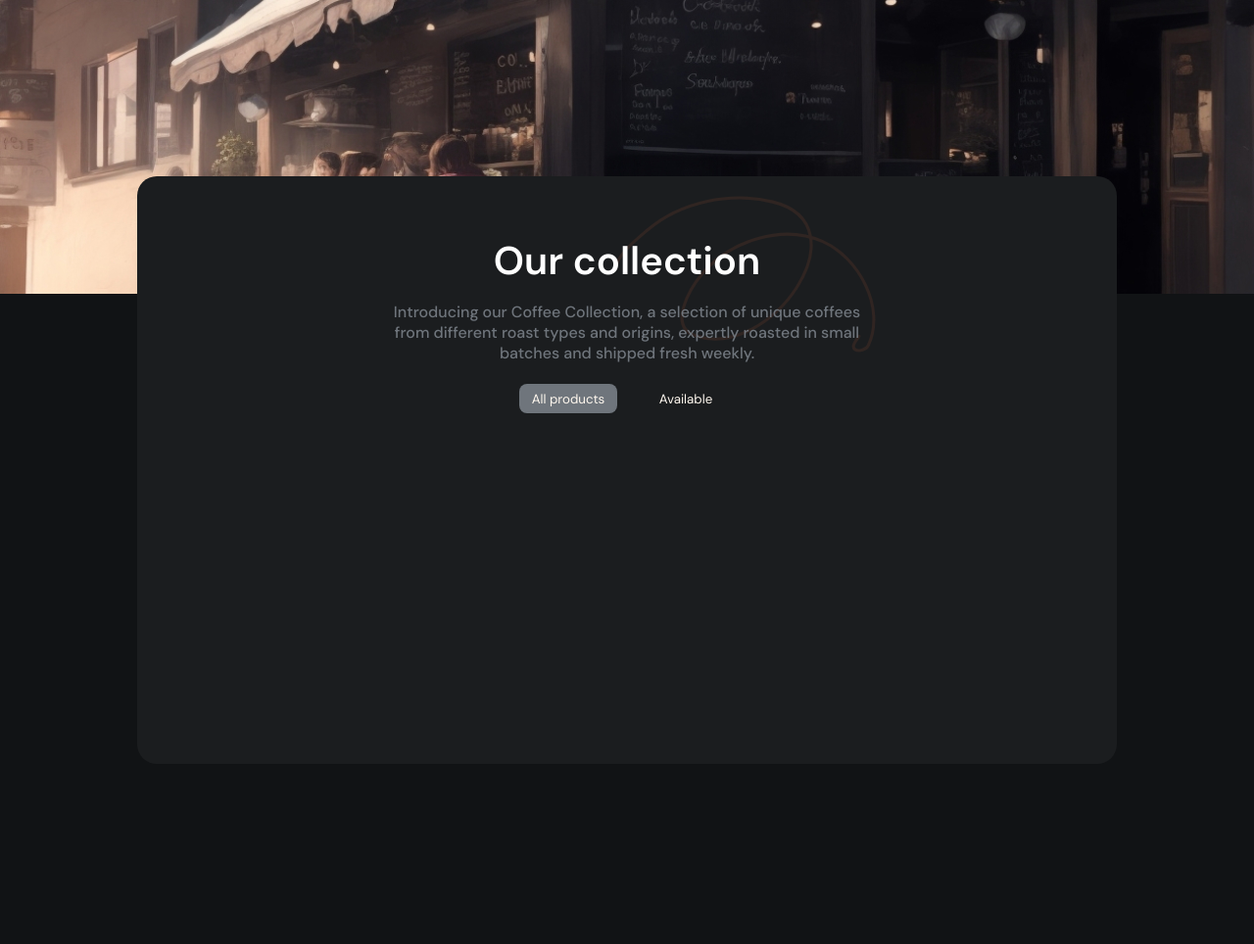
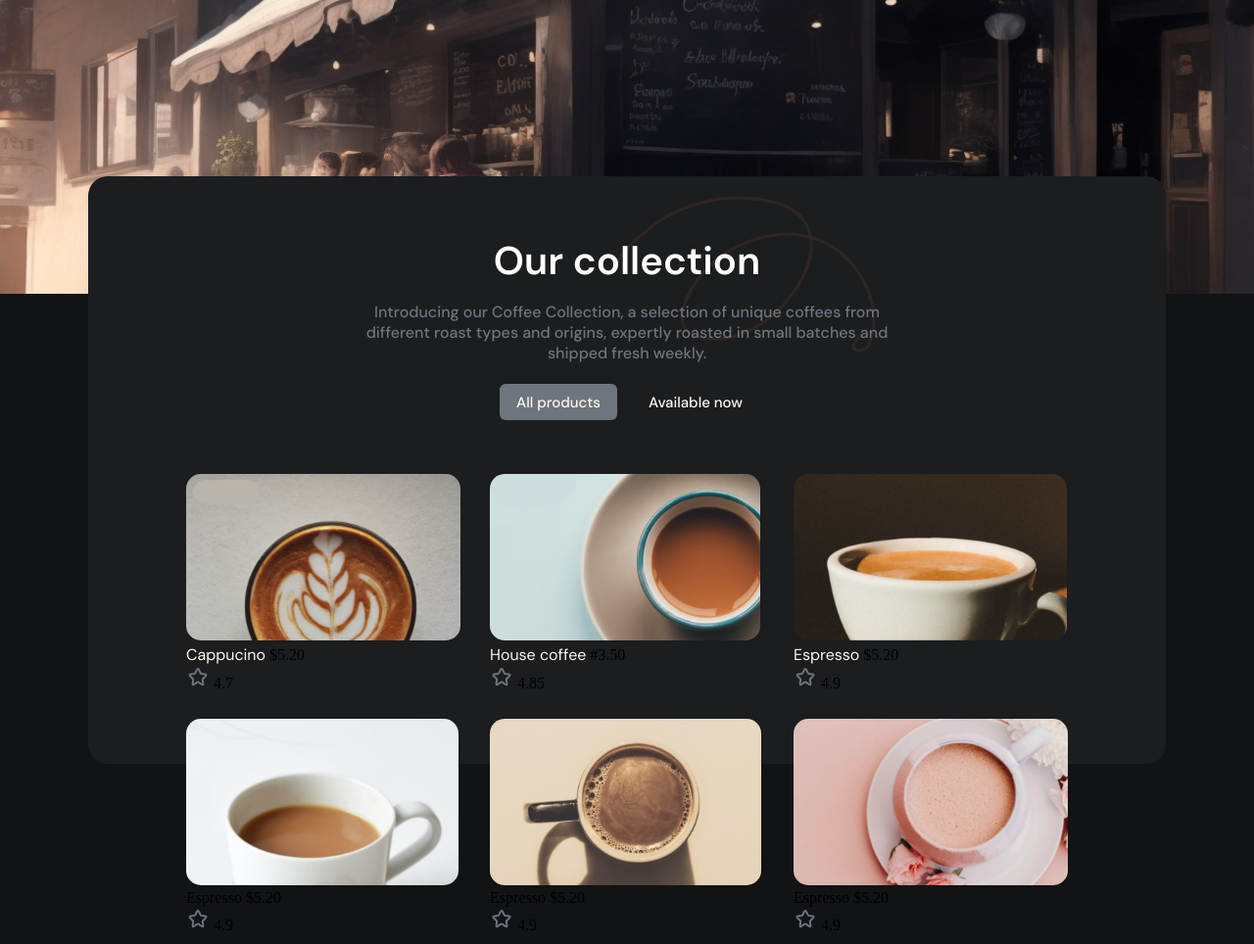
Before and after one commit to mariusboncev1/Coffeein.md-_mock-up_, a plain HTML site: page index.html in a window 1280 px wide. Shown: the whole page at 98% size. Before the commit the page ends 930 px from the top, so only its background shows below. Drawn offline with Linux system fonts and the light colour scheme.

Commit message:
19/3/2024

```diff
--- a/index.html
+++ b/index.html
@@ -25,7 +25,64 @@
             <p class="collection-p">Introducing our Coffee Collection, a selection of unique coffees from different roast types and origins, expertly roasted in small batches and shipped fresh weekly.</p>
             <div class="selection-btns">
                 <button class="all-prod-btn">All products</button>
-                <button class="available-btn">Available</button>
+                <button class="available-btn">Available now</button>
+            </div>
+
+            <div id="coffee-menu">
+                <div class="cappuccino-container">
+                    <img class="cappuccino-img" src="/assets/Screenshot 2024-03-15 204431.jpg">
+                    <div>
+                        <span class="cappuccino-title">Cappucino</span>
+                        <span class="cappuccino-price">$5.20</span>
+                    </div>
+                    <span class="cappuccino-rating"><img src="/assets/Star.svg"> 4.7</span>
+                </div>
+
+                <div class="house-coffee-container">
+                    <img class="house-coffee-img" src="/assets/Screenshot 2024-03-15 204415.jpg">
+                    <div>
+                        <span class="house-coffee-title">House coffee</span>
+                        <span class="house-coffee-price">#3.50</span>
+                    </div>
+                    <span class="house-coffee-rating"><img src="/assets/Star.svg"> 4.85</span>
+                </div>
+
+                <div class="espresso-container">
+                    <img class="espresso-img" src="/assets/Screenshot 2024-03-15 204358.jpg">
+                    <div>
+                        <span class="espresso-title">Espresso</span>
+                        <span class="espresso-price">$5.20</span>
+                    </div>
+                    <span class="espresso-rating"><img src="/assets/Star.svg"> 4.9</span>
+                </div>
+
+                <div class="latte-container">
+                    <img class="latte-img" src="/assets/Screenshot 2024-03-15 204242.jpg">
+                    <div>
+                        <span class="latte-title">Espresso</span>
+                        <span class="latte-price">$5.20</span>
+                    </div>
+                    <span class="latte-rating"><img src="/assets/Star.svg"> 4.9</span>
+                </div>
+
+                <div class="chocolate-container">
+                    <img class="chocolate-img" src="/assets/Screenshot 2024-03-15 204314.jpg">
+                    <div>
+                        <span class="chocolate-title">Espresso</span>
+                        <span class="chocolate-price">$5.20</span>
+                    </div>
+                    <span class="chocolate-rating"><img src="/assets/Star.svg"> 4.9</span>
+                </div>
+
+                <div class="valentine-container">
+                    <img class="valentine-img" src="/assets/Screenshot 2024-03-15 204339.jpg">
+                    <div>
+                        <span class="valentine-title">Espresso</span>
+                        <span class="valentine-price">$5.20</span>
+                    </div>
+                    <span class="valentine-rating"><img src="/assets/Star.svg"> 4.9</span>
+                </div>
+
             </div>
 
         </div>
--- a/style.css
+++ b/style.css
@@ -32,7 +32,7 @@ body {
     align-items: center;
     position: relative;
     bottom: 120px;
-    width: 1000px;
+    width: 1100px;
     height: 600px;
     margin-bottom: 30px;
     background-color: #1B1D1F;
@@ -76,10 +76,13 @@ body {
 .all-prod-btn, .available-btn {
     color: #FEF7EE;
     font-family: "DM Sans", sans-serif;
-    border-radius: 8px;
-    height: 30px;
-    width: 100px;
+    border-radius: 6px;
+    height: 37px;
+    width: 120px;
     border: 0;
+    cursor: pointer;
+    font-size: 15px;
+    font-weight: 500;
 }
 
 .all-prod-btn {
@@ -88,6 +91,40 @@ body {
 
 .available-btn {
     background-color: transparent;
+}
+
+
+/* ! Coffee listings */
+
+#coffee-menu {
+    margin-top: 40px;
+    width: 900px;
+    padding: 10px;
+    display: grid;
+    justify-content: space-between;
+    grid-template-rows: 250px;
+    grid-template-columns: 280px 280px 280px;
+}
+
+/* Cappuccino */
+
+.cappuccino-img, .house-coffee-img, .espresso-img, .latte-img, .chocolate-img, .valentine-img {
+    height: 170px;
+    border-radius: 15px;
+    overflow:hidden;
+    object-fit: fill;
+}
+
+.cappuccino-title, .house-coffee-title, .espresso-title {
+    color: #FEF7EE;
+    font-family: "DM Sans", sans-serif;
+}
+
+.cappuccino-price {
+
+}
+
+.cappuccino-rating {
 
 }
 
@@ -105,4 +142,8 @@ body {
         height: 100px;
     }
 
+    #coffee-menu {
+        width: 700px;
+    }
+
 }
```
Also changed, not shown: assets/Screenshot 2024-03-15 204242.jpg (added), assets/Screenshot 2024-03-15 204314.jpg (added), assets/Screenshot 2024-03-15 204339.jpg (added), assets/Screenshot 2024-03-15 204358.jpg (added), assets/Screenshot 2024-03-15 204415.jpg (added), assets/Screenshot 2024-03-15 204431.jpg (added).
